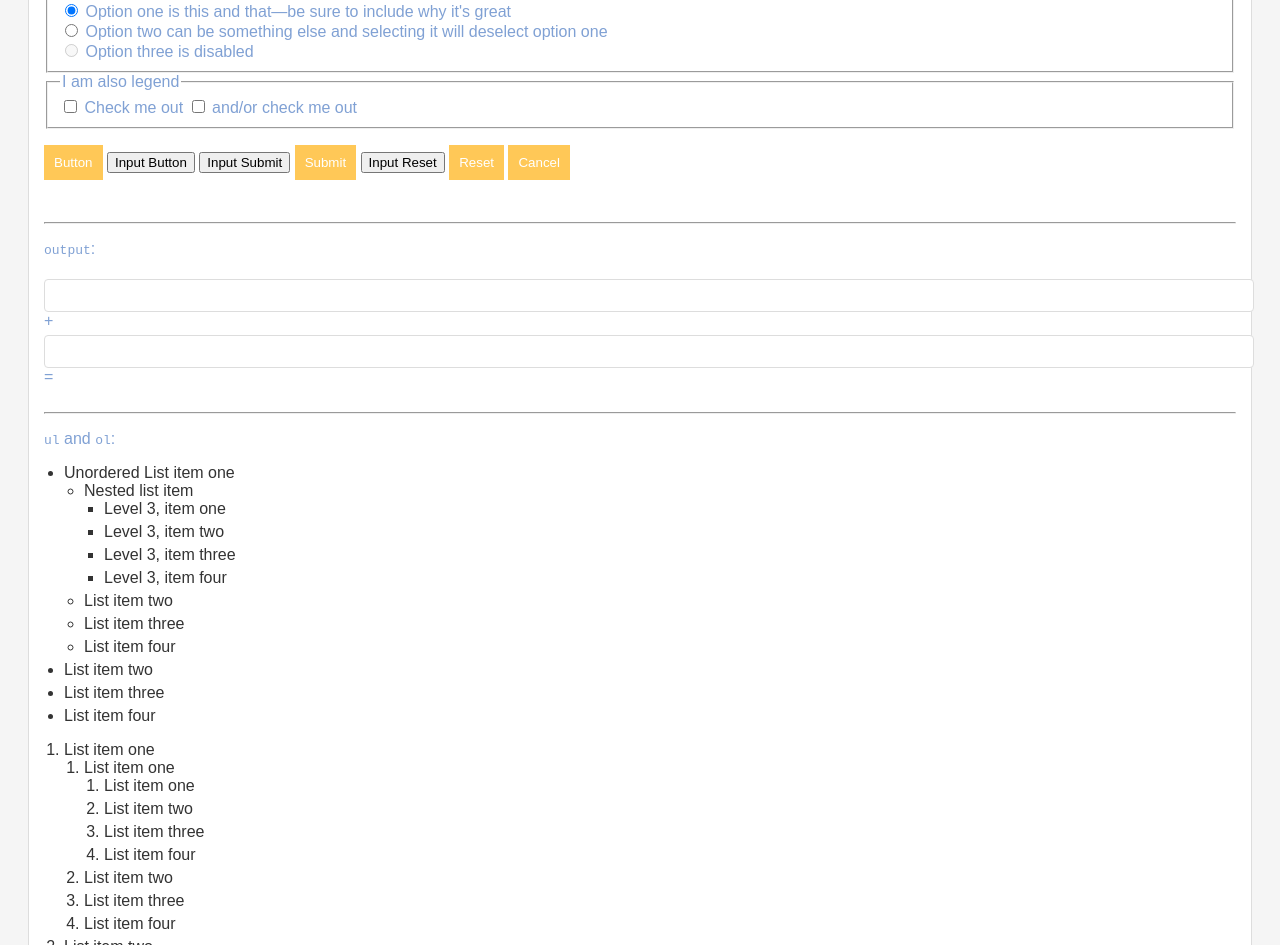
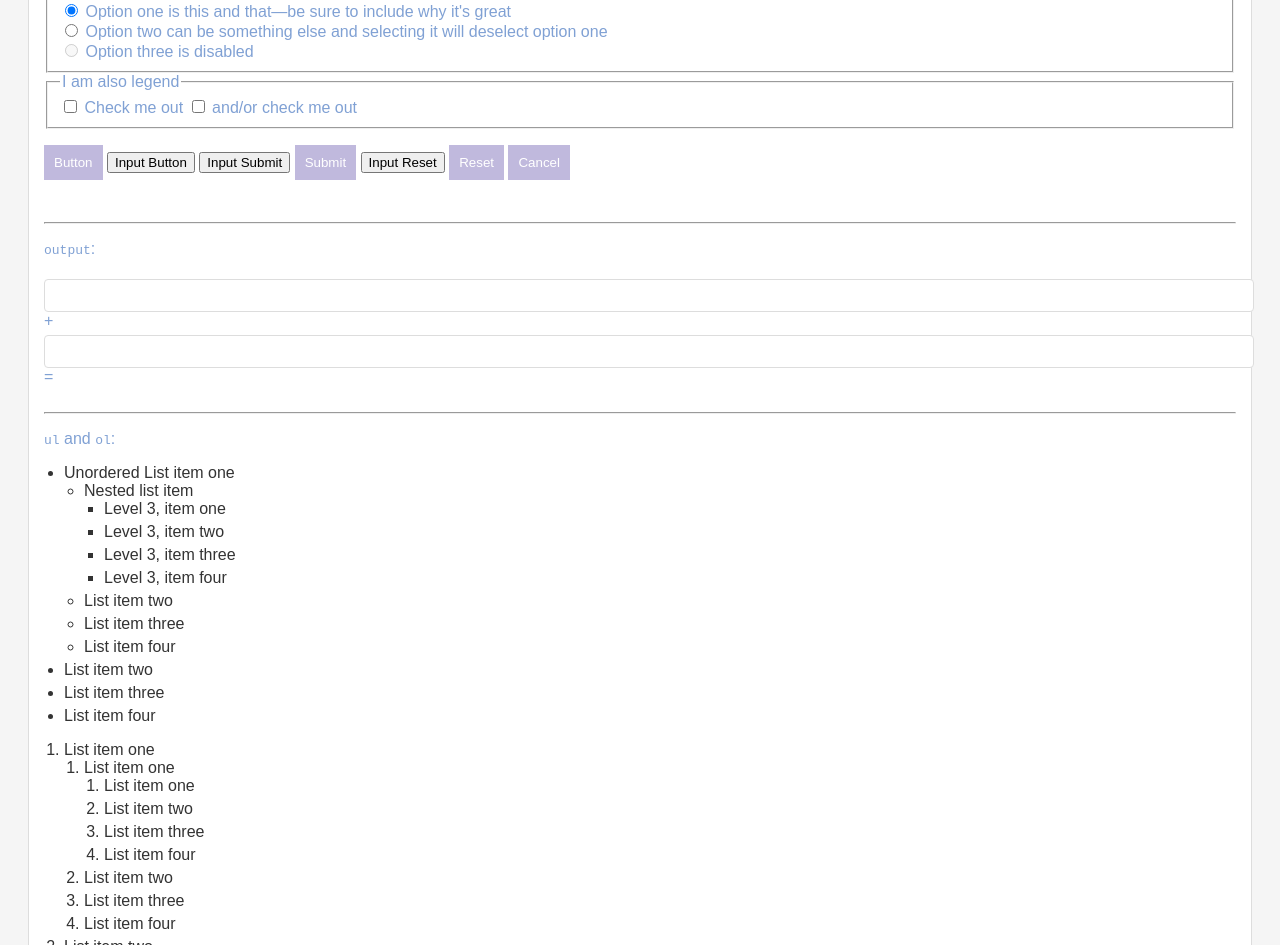
Before and after one commit to IanBeastDev/Portafolio, a plain HTML site: page kitchenselectores.html in a window 1280 px wide. Shown: the part 5078-6023 px from the top of the page. Drawn offline with Linux system fonts and the light colour scheme.

Commit message:
Update selectores.css

```diff
--- a/selectores.css
+++ b/selectores.css
@@ -76,7 +76,7 @@ body {
   }
 
   button {
-    background-color: #FFC857;
+    background-color: #C0B9DD;
     color: #fff;
     border: none;
     padding: 10px;
```
